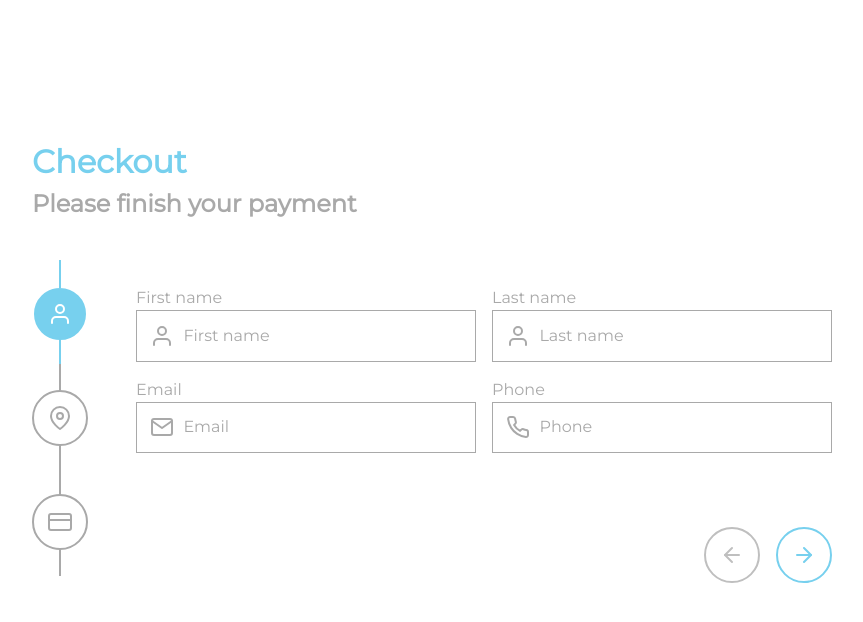
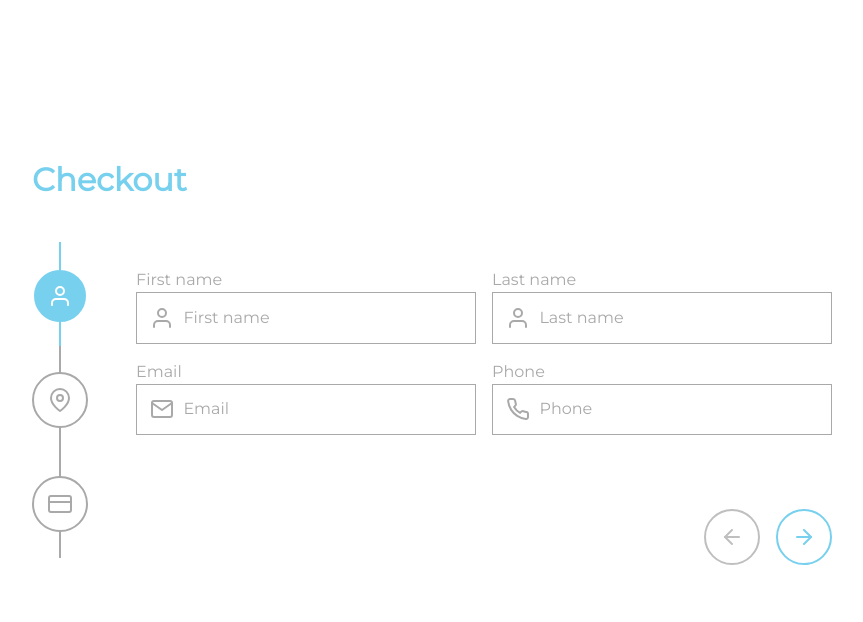
Before and after one commit to ogodeverest/multi-step-checkout-form, a React (Vite) app: page / in a window 1280 px wide. Shown: the top 622 px of the page, without its empty margins (208-1071 px from the left). Built offline with nearby package versions, Linux system fonts and the light colour scheme.

Commit message:
Removed H2

```diff
--- a/src/views/Checkout/Checkout.tsx
+++ b/src/views/Checkout/Checkout.tsx
@@ -5,10 +5,6 @@ import { flexColumn } from "@styles/GlobalStyles";
 
 const StyledH1 = styled.h1`
   color: var(--clr-info);
-`;
-
-const StyledH2 = styled.h2`
-  color: var(--clr-dark);
 `;
 
 const StyledContainer = styled.main`
@@ -36,7 +32,6 @@ export default function Checkout(): JSX.Element {
     <StyledContainer>
       <header>
         <StyledH1>Checkout</StyledH1>
-        <StyledH2>Please finish your payment</StyledH2>
       </header>
       <CheckoutForm onSubmit={handleSubmit} />
       <ToastContainer
```
